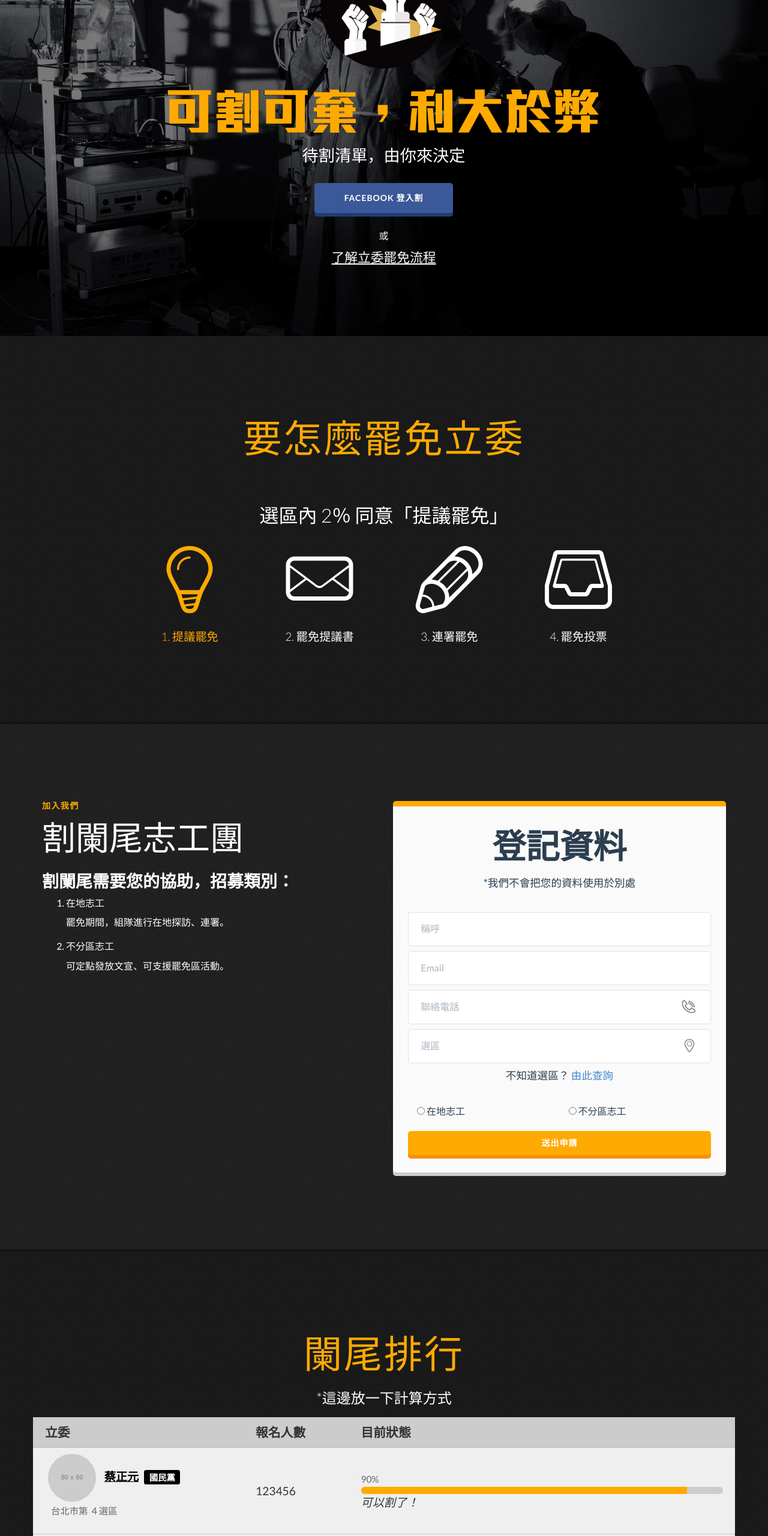
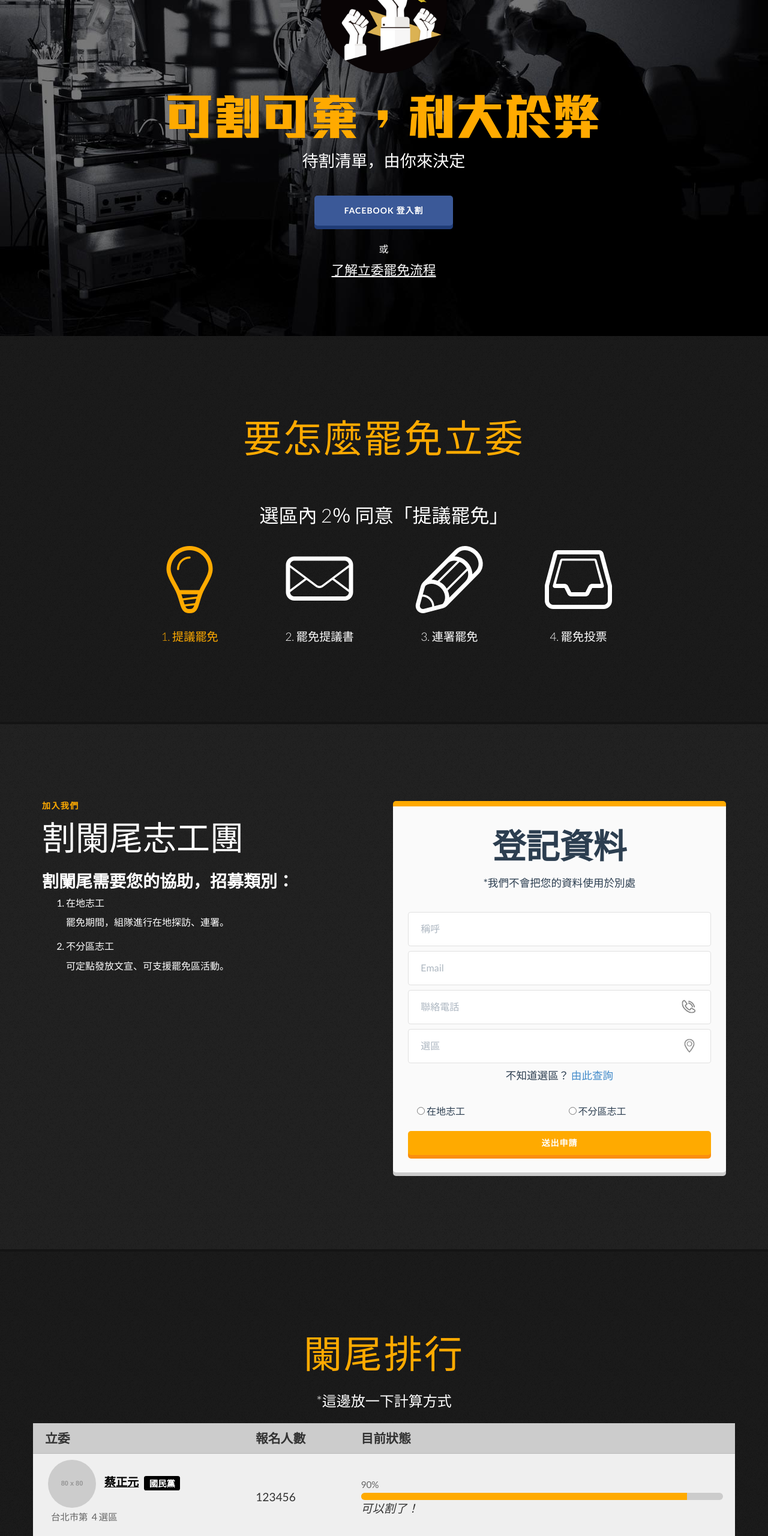
Before and after one commit to wangw/13pa-static, a plain HTML site: page index.html in a window 1280 px wide. Shown: the part 240-2800 px from the top of the page at 60% size. Drawn offline with Linux system fonts and the light colour scheme; some packages are replaced by stand-ins of ours; placeholder pictures from the web are drawn by us.

Commit message:
misc fix

```diff
--- a/css/custom.css
+++ b/css/custom.css
@@ -1214,7 +1214,13 @@ footer.sticky {
 footer p {
   margin: 0;
 }
-
+footer .row{
+  margin-left: 0 !important;
+  margin-right: 0 !important;
+}
+#ranking h3{
+  line-height: 150%;
+}
 .logos * {
   text-align: center;
 }
@@ -2100,6 +2106,9 @@ p.percent{
   font-size: 1.7em;
   color: white;
 }
+.home.fullscreen #intro .cta{
+  margin-top: 10px;
+}
 .home.fullscreen #intro .intro-copy{
   margin: 0 auto;
 }
@@ -2121,7 +2130,7 @@ p.percent{
   vertical-align: middle;
   width: 90%;
   text-align: center;
-  padding: 10px 15px;
+  padding: 30px 15px 0;
 }
 .inner .intro-heading {
   background: #273646;
@@ -2202,7 +2211,6 @@ p.percent{
     font-size: 1.3em;
     color: white;
   }
-
   #cta-contact {
     text-align: center;
   }
```
